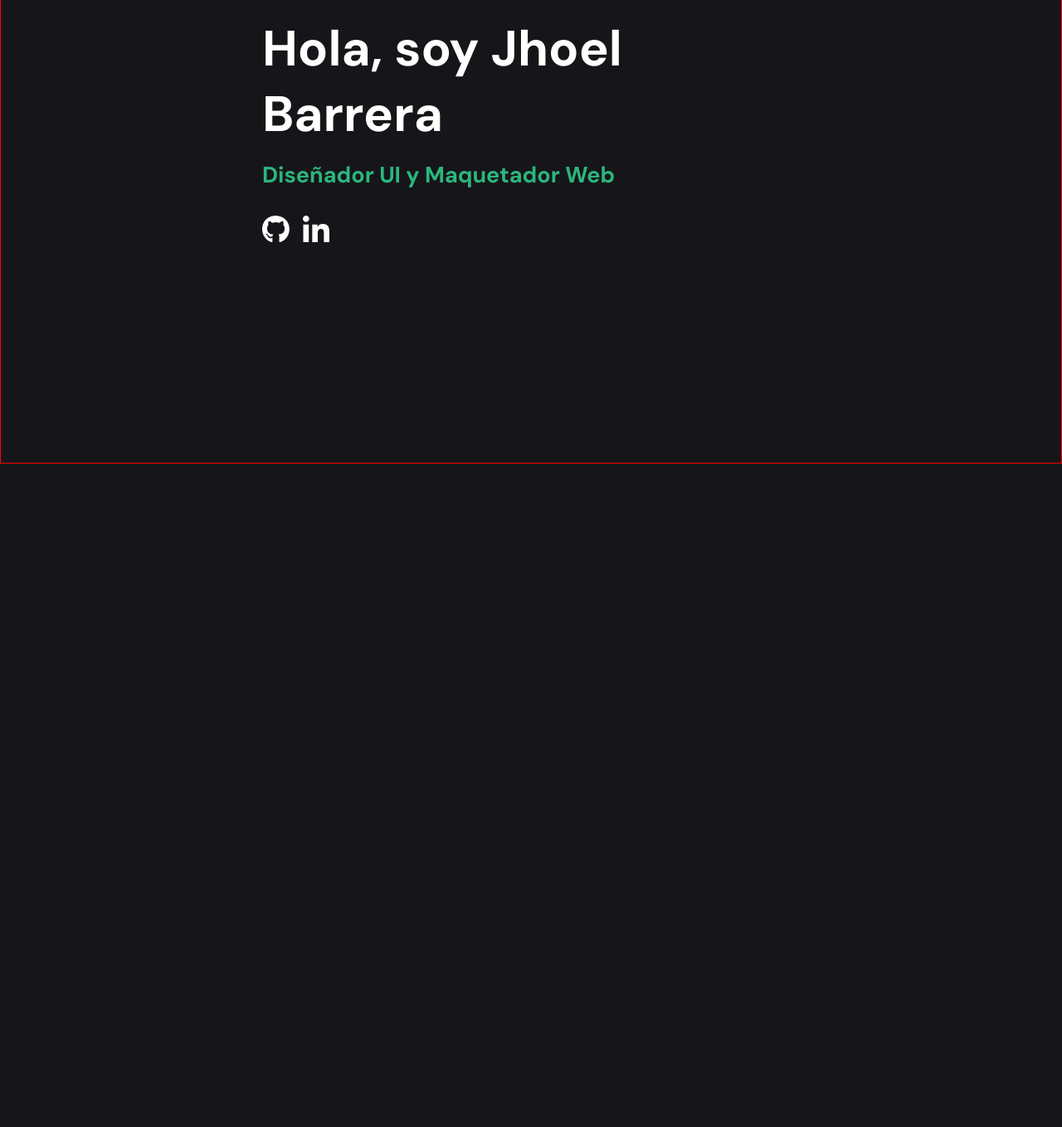
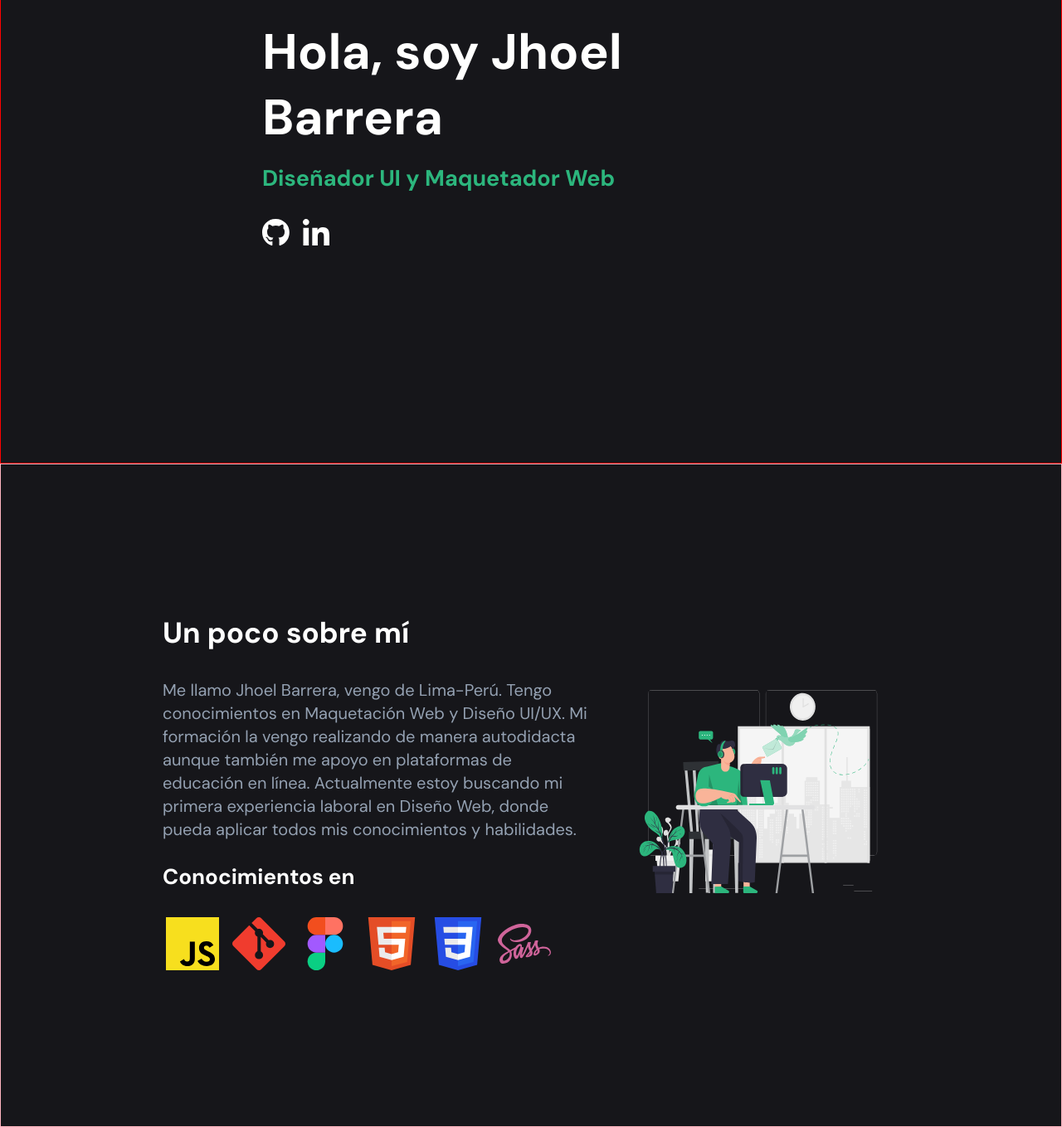
Before and after one commit to JhoeBarrera/JhoeBarrera, an Astro site: page / in a window 1280 px wide. Shown: the part 241-1600 px from the top of the page at 83% size. Before the commit the page ends 800 px from the top, so only its background shows below. Built offline with nearby package versions, Linux system fonts and the light colour scheme; Astro itself is replaced by a stand-in of ours.

Commit message:
feat: ends with the responsive design of the about me section

```diff
--- a/src/pages/index.astro
+++ b/src/pages/index.astro
@@ -40,10 +40,10 @@ const linkToLinkedin = "";
 					</div>
 				</div>
 			</section>
-			<!-- <section id="aboutMe" class="aboutMe">
+			<section id="aboutMe" class="aboutMe">
 				<div class="aboutMe__container">
-					<div class="aboutMe__information flex">
-						<div class="flex-item">
+					<div class="aboutMe__information">
+						<div>
 							<h2 class="aboutMe__title">Un poco sobre mí</h2>
 							<p class="aboutMe__paragraph">
 								Me llamo Jhoel Barrera, vengo de Lima-Perú. Tengo conocimientos en Maquetación
@@ -52,8 +52,12 @@ const linkToLinkedin = "";
 								buscando mi primera experiencia laboral en Diseño Web, donde pueda aplicar
 								todos mis conocimientos y habilidades.
 							</p>
+							<div class="aboutMe__knowledge--alt">
+								<h3 class="aboutMe__subtitle">Conocimientos en</h3>
+								<Slider />
+							</div>
 						</div>
-						<div class="flex-item aboutMe__image">
+						<div>
 							<img
 								src="/Illustration.svg"
 								alt="Illustration of a young man working on his desktop computer"
@@ -65,7 +69,7 @@ const linkToLinkedin = "";
 						<Slider />
 					</div>
 				</div>
-			</section> -->
+			</section>
 			<!-- <section id="projects" class="projects">
 				<div class="projects__container">
 					<h2>Mis proyectos</h2>
--- a/src/styles/global.css
+++ b/src/styles/global.css
@@ -12,7 +12,8 @@
 	--color-purple: #7f5af0;
 	--color-green: #2cb67d;
 
-	--radius: 4px;
+	--radius: 0.25rem;
+	--margin-top: 10.25rem;
 }
 
 html {
@@ -25,33 +26,29 @@ body {
 	color: var(--color-white);
 	margin: 0;
 	font-family: "DM Sans", sans-serif;
-} /*
-.container {
-	overflow-y: scroll;
-	scroll-snap-type: y proximity;
-	max-height: 100vh;
-} */
+}
 section {
 	scroll-snap-align: start;
 	min-height: 100vh;
 	position: relative;
 	padding-top: 0.0063rem;
 }
-
 a {
 	text-decoration: none;
 	color: var(--color-green);
 }
-
 nav,
 ul {
 	margin: 0;
 }
-
 h1,
 h2,
 p {
 	margin: 0;
+}
+img {
+	display: block;
+	margin-inline: auto;
 }
 
 /* ##### containers ##### */
@@ -68,7 +65,6 @@ p {
 	padding-inline: 1rem;
 }
 
-.aboutMe__container,
 .projects__container,
 .contactMe__container {
 	border: var(--border-debug);
@@ -107,53 +103,41 @@ p {
 .aboutMe {
 	--color-debug: lightpink;
 
+	--max-width: 520px;
+	--padding-container: 0;
+
 	justify-content: center;
 }
 .aboutMe__container {
-	margin-top: 10.25rem;
+	margin-top: var(--margin-top);
 	width: 100%;
+	max-width: var(--max-width);
 }
 .aboutMe__information,
 .aboutMe__knowledge {
-	border: var(--border-debug);
-	border-color: blue;
+	width: 100%;
+	padding: var(--padding-container);
 }
-.aboutMe__knowledge {
-	margin-top: 4rem;
+.aboutMe__information {
+	margin-inline: auto;
+	display: flex;
+	flex-direction: column;
+	gap: 3rem;
 }
-
-.aboutMe__container .flex {
-	display: flex;
-	flex-wrap: wrap;
-	gap: 1.5em;
-	justify-content: center;
-}
-.aboutMe__container .flex-item {
-	border: 1px solid lightgreen;
-}
-
 .aboutMe__title {
 	font-size: 1.75em;
 }
 .aboutMe__paragraph {
-	max-width: 549px;
 	margin-top: 32px;
 	font-size: 1em;
 	line-height: 1.4;
 	color: var(--color-gray-alt);
 }
-
-.aboutMe__information .aboutMe__knowledge {
+.aboutMe__knowledge {
+	margin-top: 4rem;
+}
+.aboutMe__knowledge--alt {
 	display: none;
-}
-.aboutMe__knowledge {
-	display: flex;
-	flex-wrap: wrap;
-	gap: 2rem;
-	justify-content: center;
-}
-.aboutMe__knowledge .aboutMe__title {
-	flex: 1;
 }
 
 @media (min-width: 474px) {
@@ -161,8 +145,11 @@ p {
 	.home {
 		--padding-container: 1rem;
 	}
-	.aboutMe__information {
-		padding: 1rem;
+
+	/* ##### aboutMe ##### */
+	.aboutMe__information,
+	.aboutMe__knowledge {
+		--padding-container: 1rem;
 	}
 }
 
@@ -173,6 +160,7 @@ p {
 		font-size: 1.25rem;
 	}
 	.aboutMe {
+		--max-width: 42.5rem;
 		font-size: 1.25rem;
 	}
 }
@@ -181,24 +169,26 @@ p {
 	/* ##### home ##### */
 	.home {
 		--max-width: 42.5rem;
-	}
-	.home__container {
 		font-size: 1.5rem;
 	}
 
-	.aboutMe__container {
+	/* ##### aboutMe ##### */
+	.aboutMe {
+		--max-width: 57.5rem;
 		font-size: 1.25rem;
+		align-items: flex-start;
 	}
-	.aboutMe__container .flex-item {
-		flex: 1;
-	}
-	.aboutMe__image {
-		max-width: min-content;
-	}
-	.aboutMe__information .aboutMe__knowledge {
-		display: flex;
+	.aboutMe__information {
+		flex-direction: row;
+		align-items: center;
 	}
 	.aboutMe__knowledge {
 		display: none;
 	}
+	.aboutMe__knowledge--alt {
+		display: block;
+	}
+	.aboutMe__subtitle {
+		font-size: 1.3em;
+	}
 }
--- a/src/styles/slider.css
+++ b/src/styles/slider.css
@@ -7,11 +7,10 @@
 	overflow: hidden;
 	margin-inline: auto;
 	width: 100%;
+	margin-top: 2rem;
 	max-width: calc(var(--slider-track-width) / 2);
-	border: 1px solid rgb(147, 255, 210);
 }
 .slider__track {
-	border: 1px solid hotpink;
 	list-style: none;
 	display: flex;
 	gap: var(--gap-elements);
@@ -36,3 +35,9 @@
 		transform: translateX(calc(-1 * calc(var(--slider-track-width) / 2)));
 	}
 }
+
+@media (min-width: 1024px) {
+	.slider {
+		margin-inline: 0;
+	}
+}
```
